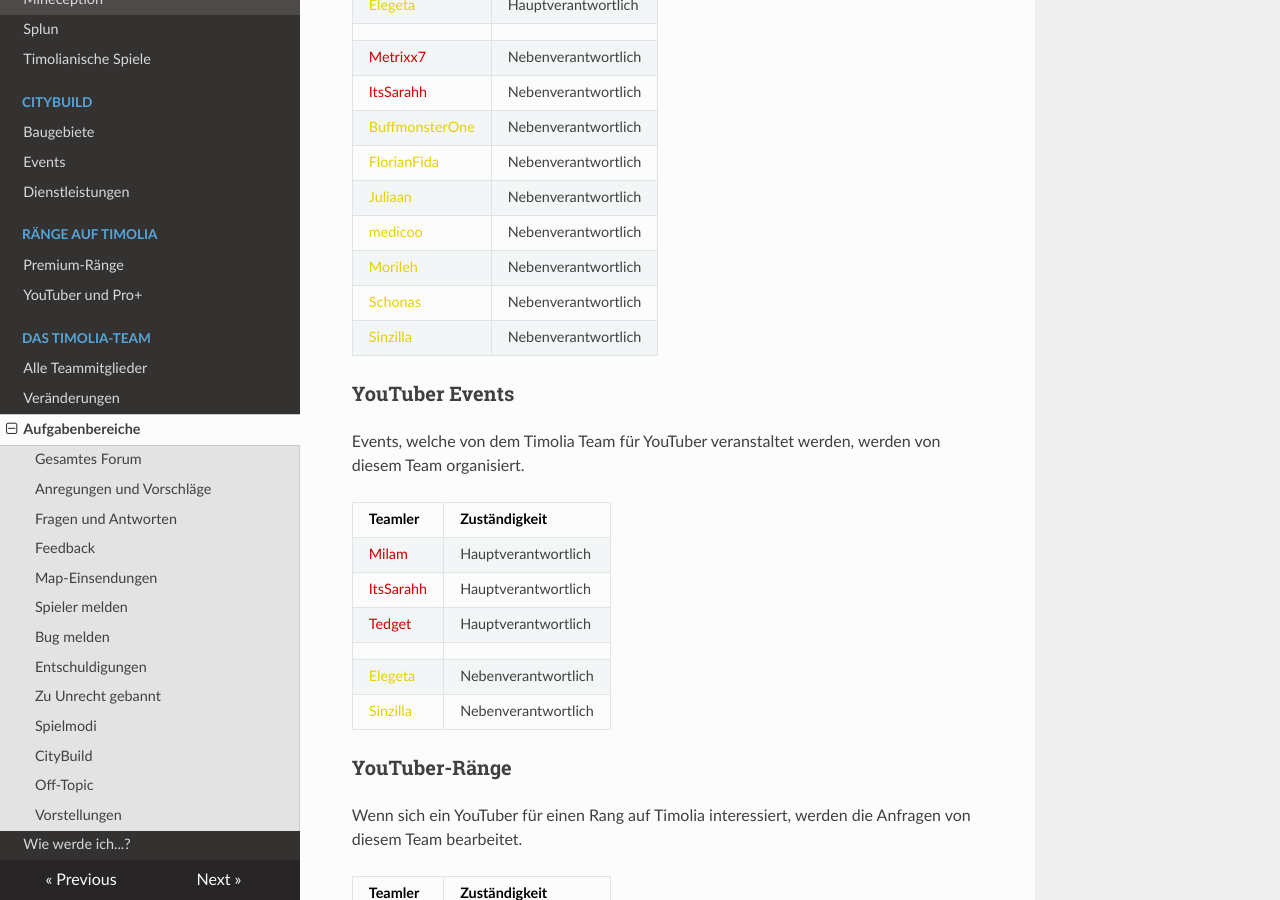
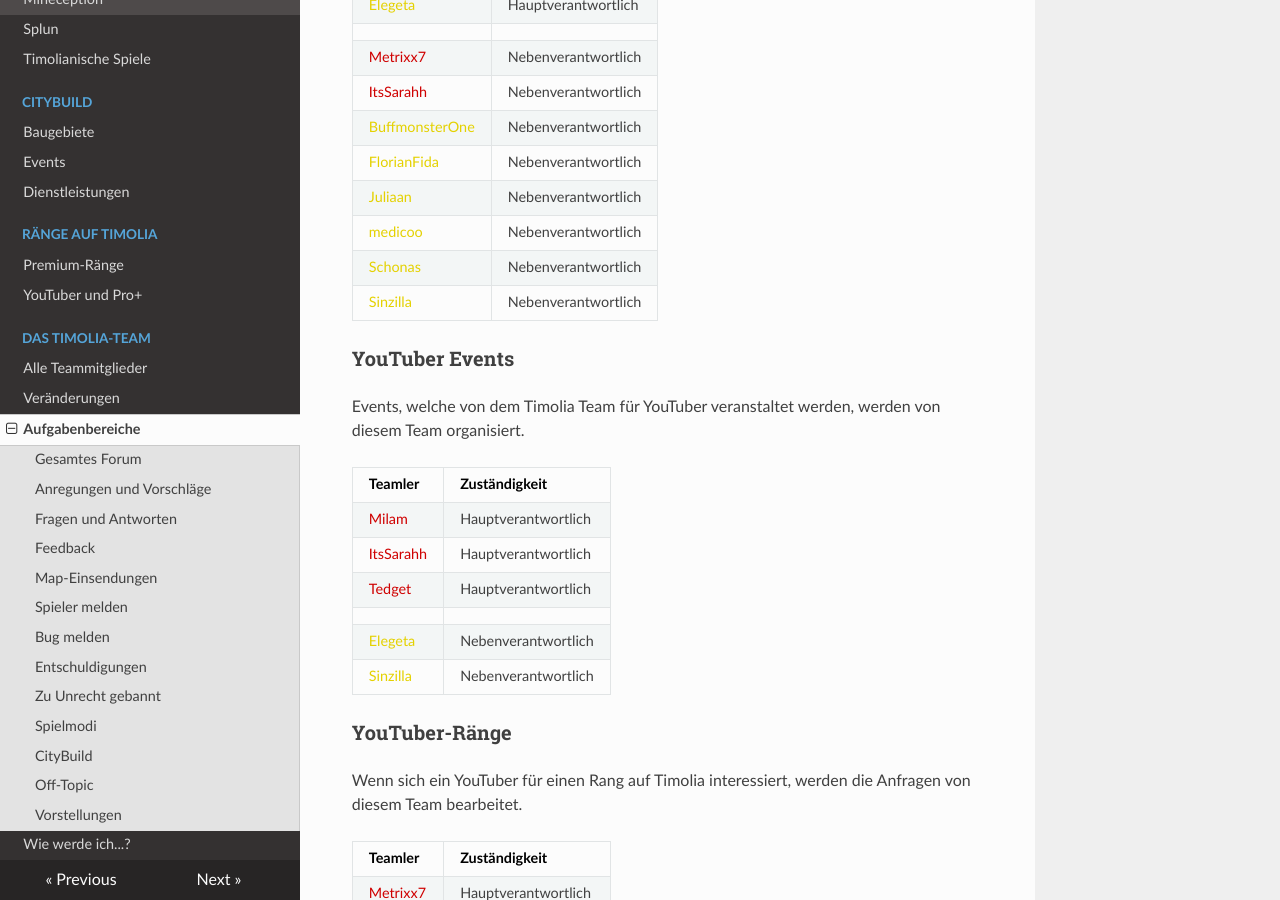
Before and after one commit to TimoliaDE/HowTo, an MkDocs documentation site: the page built from docs/team/responsibilities.md, in a window 1280 px wide and 900 px high, scrolled down 7349 px. Built offline with MkDocs 1.6.1, drawn with Linux system fonts in a browser that asks for light colours; nearby versions of some CDN libraries; old or Windows-style settings are respelled for this version of MkDocs.

Commit message:
Update responsibilities.md

```diff
--- a/docs/team/responsibilities.md
+++ b/docs/team/responsibilities.md
@@ -246,7 +246,6 @@ Diese Teamler sind für das Bewerten, Aktualisieren und Kategorisieren von Games
 |<span style="color:#E4D100">FlorianFida</span> | Nebenverantwortlich |
 |<span style="color:#E4D100">Juliaan</span> | Nebenverantwortlich |
 |<span style="color:#E4D100">medicoo</span> | Nebenverantwortlich |
-|<span style="color:#E4D100">Morileh</span> | Nebenverantwortlich |
 |<span style="color:#E4D100">Schonas</span> | Nebenverantwortlich |
 |<span style="color:#E4D100">Sinzilla</span> | Nebenverantwortlich |
 
```
